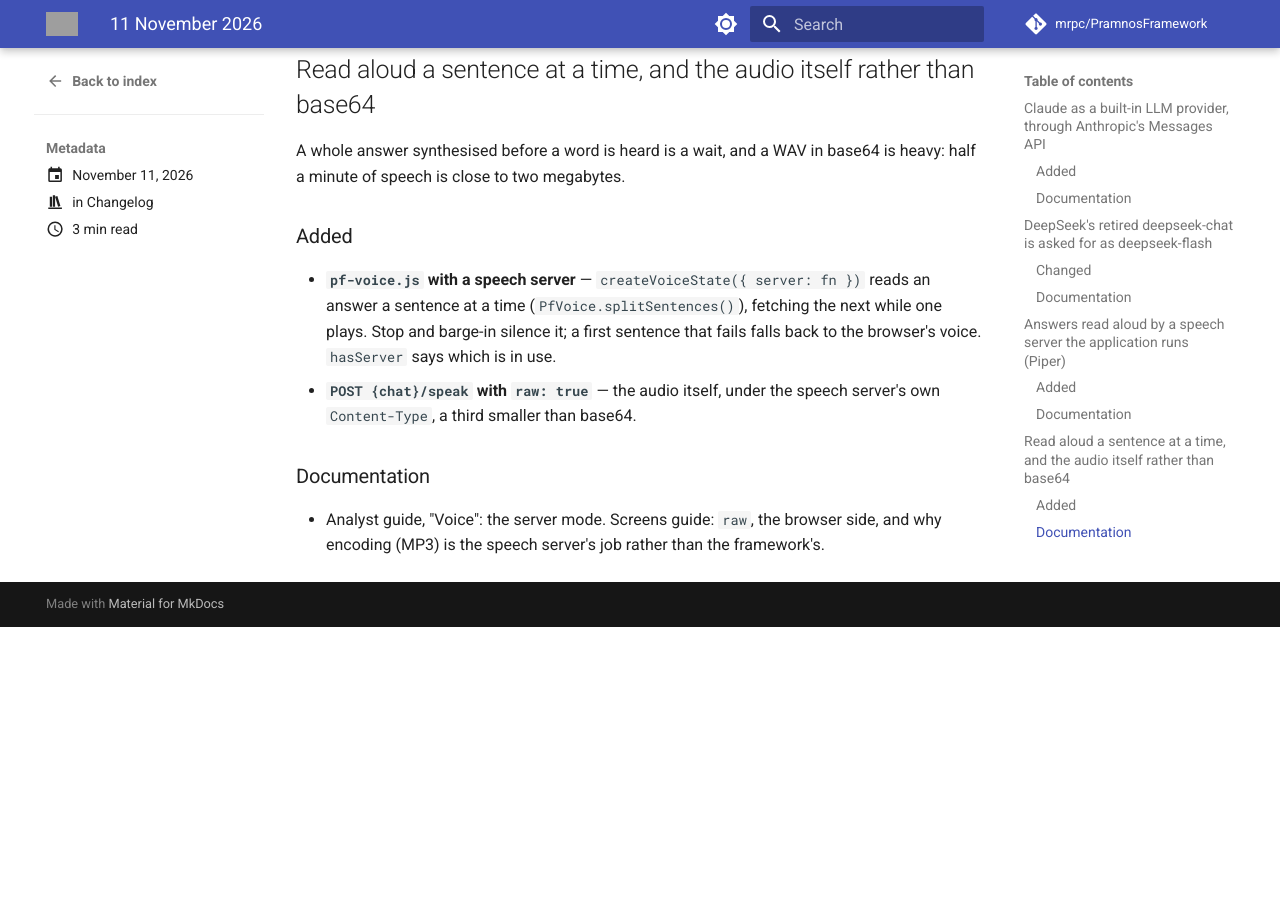
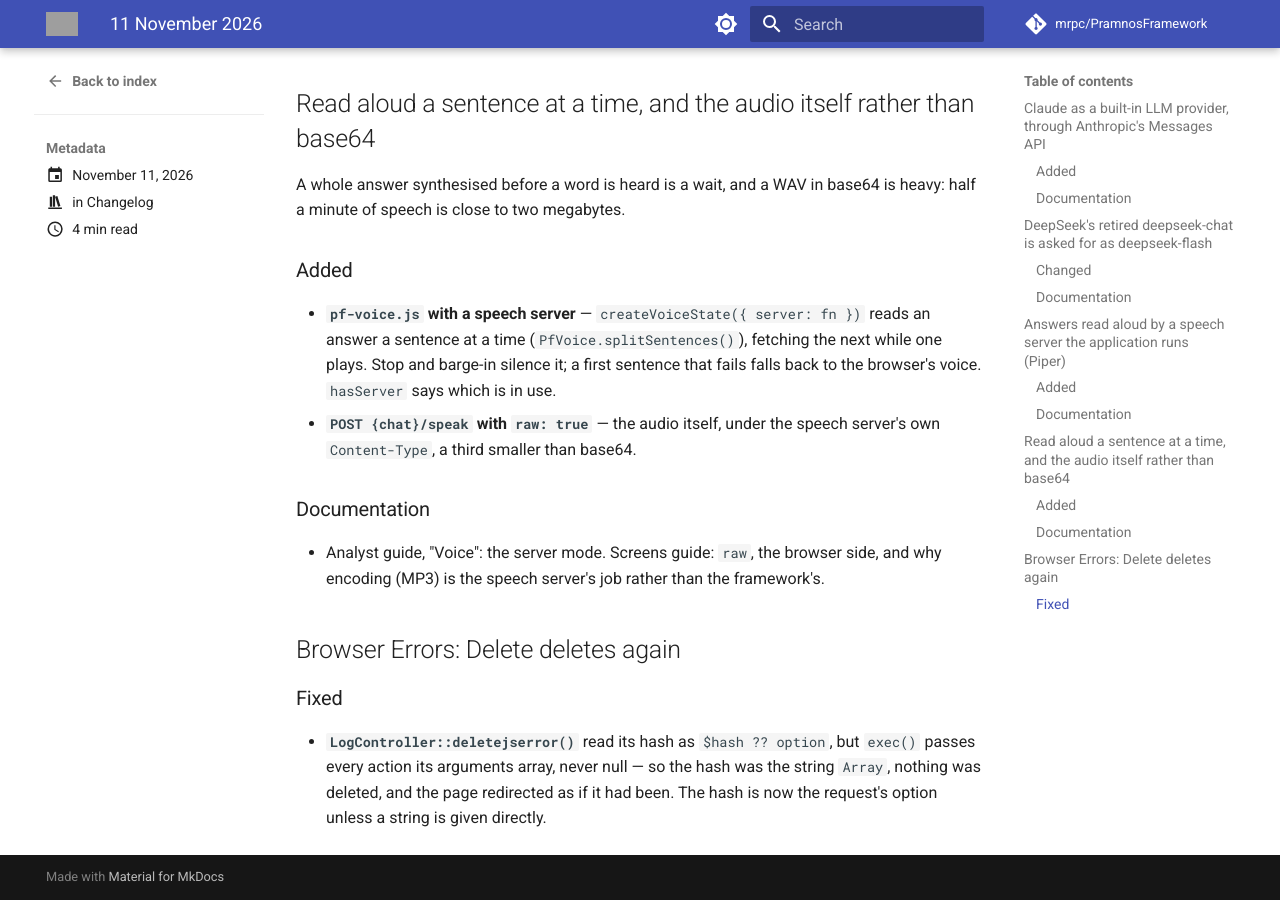
Before and after one commit to mrpc/PramnosFramework, an MkDocs documentation site: the page built from docs/version-history/posts/2026-11-11.md, in a window 1280 px wide and 900 px high, scrolled down 2218 px. Built offline with MkDocs 1.6.1 and Material for MkDocs 9.7.7, drawn with Linux system fonts in a browser that asks for light colours; comment, search, counter and statistics services are not loaded; before the commit the page ends 2845 px from its top, so only the background shows below that; some of the changed text lies outside the part shown; grey boxes are pictures that could not be loaded.

Commit message:
fix(logs): Browser Errors' Delete deletes again — deletejserror() read exec()'s args array as the hash (FW-407)

```diff
--- a/docs/version-history/posts/2026-11-11.md
+++ b/docs/version-history/posts/2026-11-11.md
@@ -5,12 +5,13 @@ categories: [Changelog]
 
 # 11 November 2026
 
-Three entries today:
+Five entries today:
 
 - Claude as a built-in LLM provider, through Anthropic's Messages API
 - DeepSeek's retired `deepseek-chat` is asked for as `deepseek-flash`
 - Answers read aloud by a speech server the application runs (Piper)
 - Read aloud a sentence at a time, and the audio itself rather than base64
+- Browser Errors: Delete deletes again
 
 <!-- more -->
 
@@ -95,3 +96,12 @@ minute of speech is close to two megabytes.
 
 - Analyst guide, "Voice": the server mode. Screens guide: `raw`, the browser side, and why
   encoding (MP3) is the speech server's job rather than the framework's.
+
+## Browser Errors: Delete deletes again
+
+### Fixed
+
+- **`LogController::deletejserror()`** read its hash as `$hash ?? option`, but `exec()` passes
+  every action its arguments array, never null — so the hash was the string `Array`, nothing
+  was deleted, and the page redirected as if it had been. The hash is now the request's option
+  unless a string is given directly.
```
Also changed, not shown: 2 other files.
